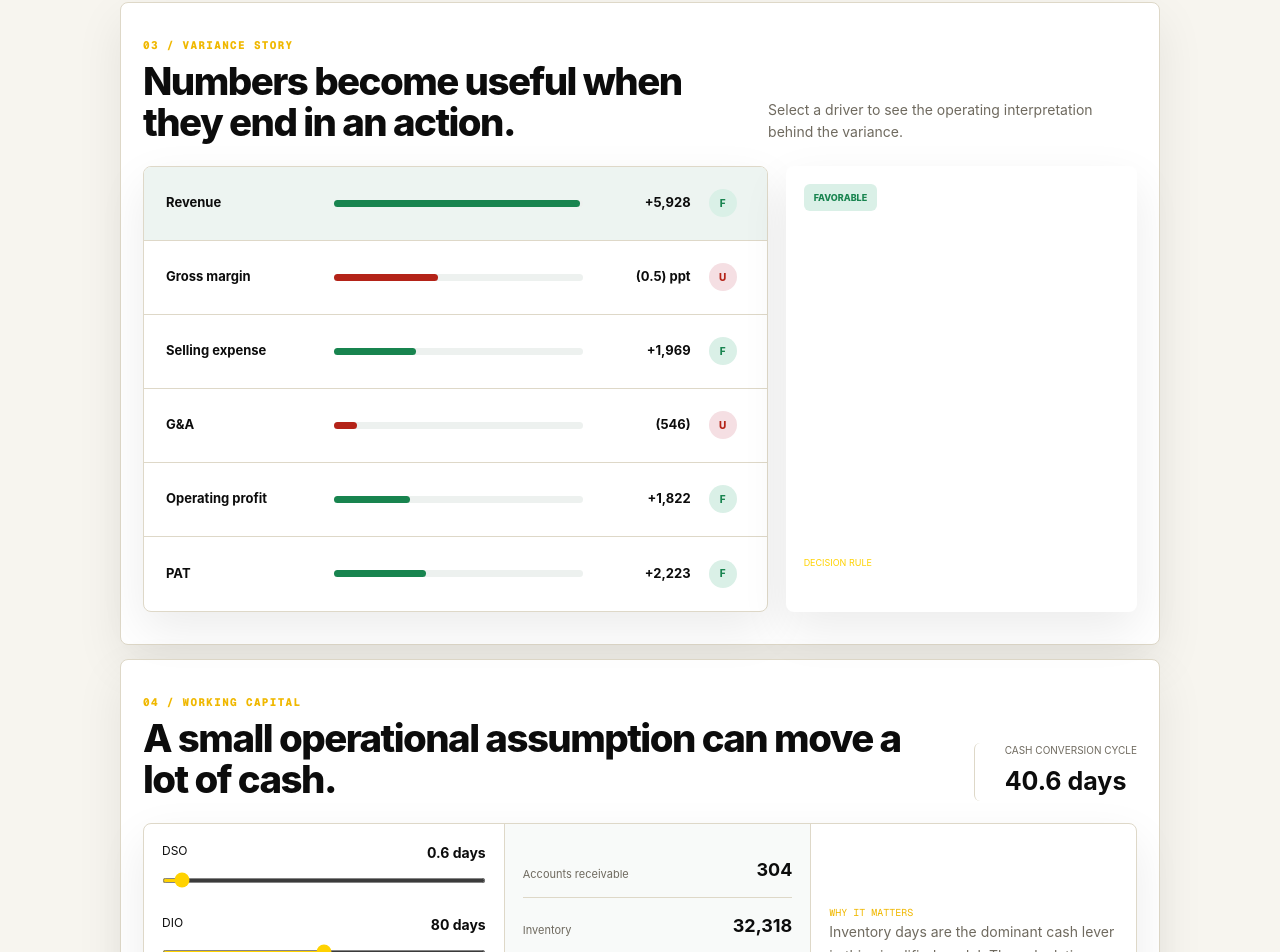
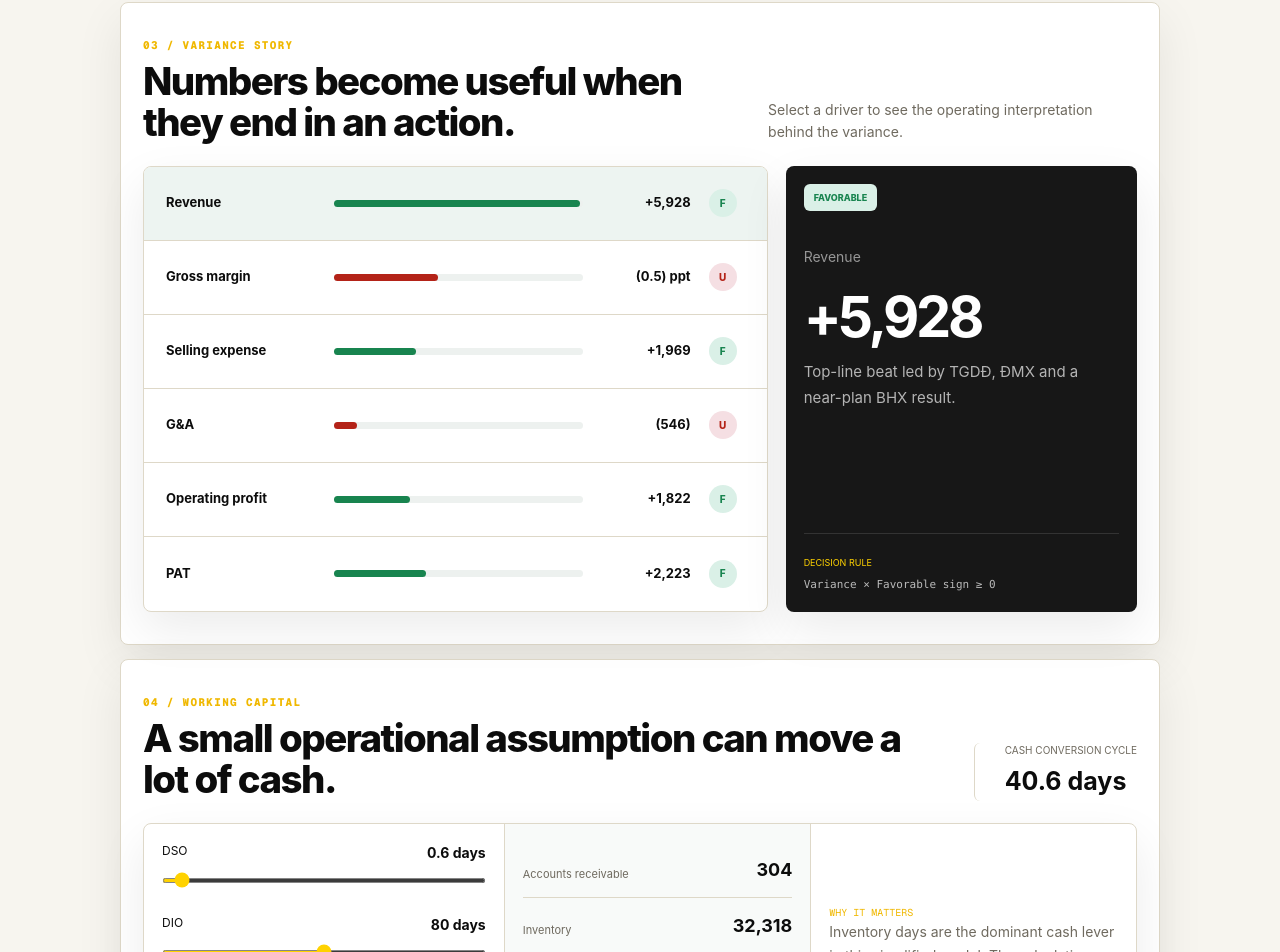
Before and after one commit to hoangnghiale238/mwg-fpa-interactive, a Next.js app: page / in a window 1280 px wide. Shown: the part 2602-3554 px from the top of the page. Built offline with nearby package versions, Linux system fonts and the light colour scheme.

Commit message:
Restore variance detail card contrast

```diff
--- a/app/globals.css
+++ b/app/globals.css
@@ -2754,6 +2754,11 @@ footer a {
   padding: 18px;
 }
 
+.driver-detail {
+  background: #171717;
+  color: #ffffff;
+}
+
 .model-flow {
   gap: 8px;
 }
```
